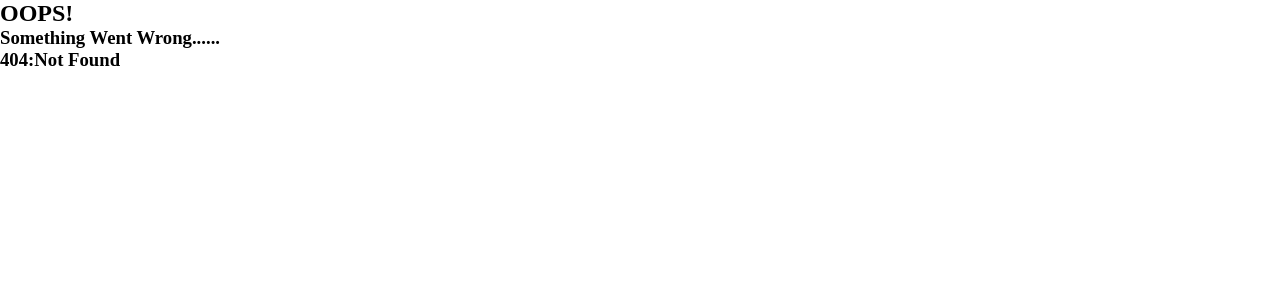
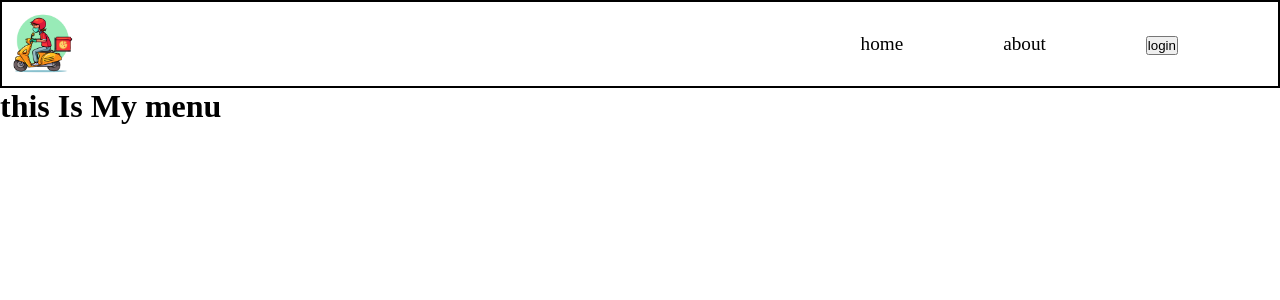
Before and after one commit to 03-prathamesh/REACT, a React (Vite) app in the folder 07_finding_the_path/: page /restaurants/1 in a window 1280 px wide. Before the commit this address had no page. Shown: the top 300 px of the page. Built offline with nearby package versions, Linux system fonts and the light colour scheme.

Commit message:
learned dynamic routing

```diff
--- a/07_finding_the_path/src/components/RestaurantCard.js
+++ b/07_finding_the_path/src/components/RestaurantCard.js
@@ -10,7 +10,7 @@ const RestaurantCard=(props)=>{
 // ------------------DESTRUCTURING ON THE FLY ------------------------------------------------------
 // const{restName,cuisine}=props;
 // now instead of using props.restName you can directly use restName to access its value for the perticular component
-const {restdata}=props;
+const {restdata,key}=props;
 
 // const {
 //    cloudinaryImageId
@@ -36,6 +36,7 @@ return (
         <h2>{restdata.info.name}</h2>
          <h4>{restdata.info.avgRating} Stars</h4>
          <h4>{restdata.info.costForTwo}</h4>
+          <h4>{restdata.id}Hi</h4>
         <p>{restdata.info.cuisines.join(", ")}</p>
 
 
--- /dev/null
+++ b/07_finding_the_path/src/components/Restaurant_menu.js
@@ -0,0 +1,13 @@
+const Restaurant_menu=()=>{
+
+     return(
+        <div>
+            <h1>this Is My menu</h1>
+        </div>
+     )
+
+
+};
+
+
+export default Restaurant_menu;
```
Also changed, not shown: 07_finding_the_path/src/App.js (+6 -1 lines), 1 other file (tests, documents, lock files or other folders).
